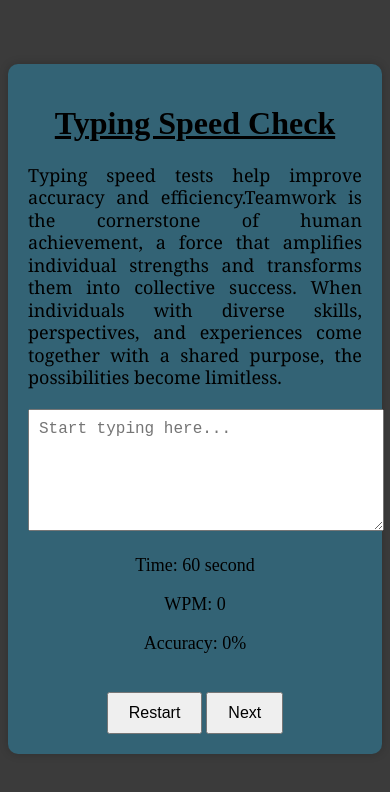
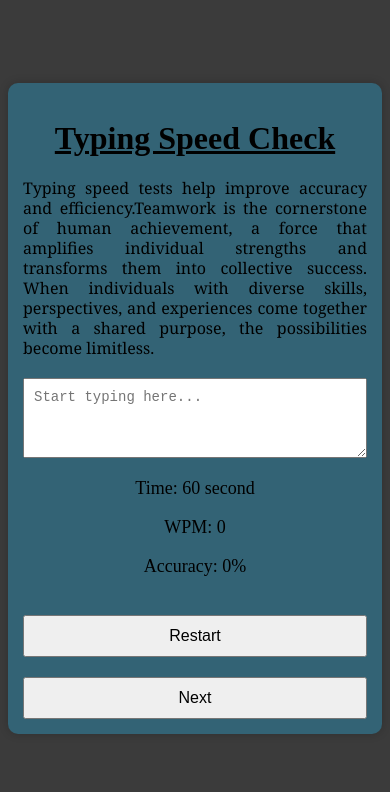
Before and after one commit to aradhana-k-mourya/ABtypingzone.com, a plain HTML site: page index.html in a window 390 px wide. Drawn offline with Linux system fonts and the light colour scheme.

Commit message:
first commit

```diff
--- a/index.html
+++ b/index.html
@@ -1,10 +1,13 @@
 <!DOCTYPE html>
 <html lang="en">
+
 <head>
   <meta charset="UTF-8">
+  <meta name="viewport" content="width=device-width, initial-scale=1.0">
   <title>AM Typing Zone - English Typing Test, Typing Games</title>
   <link rel="stylesheet" href="style.css">
 </head>
+
 <body>
 
   <div class="container">
@@ -22,4 +25,5 @@
   </div>
   <script src="script.js"></script>
 </body>
+
 </html>
--- a/script.js
+++ b/script.js
@@ -81,6 +81,6 @@ startTest();
 nextBtn.addEventListener("click", () => {
     inputElement.disabled = false;
     startTest();
-} );
+});
 
 startTest();
--- a/style.css
+++ b/style.css
@@ -22,11 +22,42 @@ body {
 }
 
 #input {
+    display: block;
+    margin: 0 auto;
     width: 100%;
+    /* or any width you prefer */
     height: 100px;
     font-size: 16px;
     padding: 10px;
+    box-sizing: border-box;
 }
+
+@media (max-width: 850px) {
+    .container {
+        width: 95%;
+        padding: 15px;
+    }
+
+    #text {
+        font-size: 16px;
+    }
+
+    #input {
+        width: 100%;
+        height: 80px;
+        font-size: 14px;
+    }
+
+    .stats {
+        font-size: 16px;
+    }
+
+    button {
+        font-size: 14px;
+        padding: 8px 16px;
+    }
+}
+
 
 .stats {
     margin-top: 20px;
@@ -39,3 +70,17 @@ button {
     font-size: 16px;
     cursor: pointer;
 }
+
+
+
+/* 📱 Mobile Optimization */
+@media (max-width: 480px) {
+    .stats {
+        flex-direction: column;
+        align-items: flex-start;
+    }
+
+    button {
+        width: 100%;
+    }
+}
```
